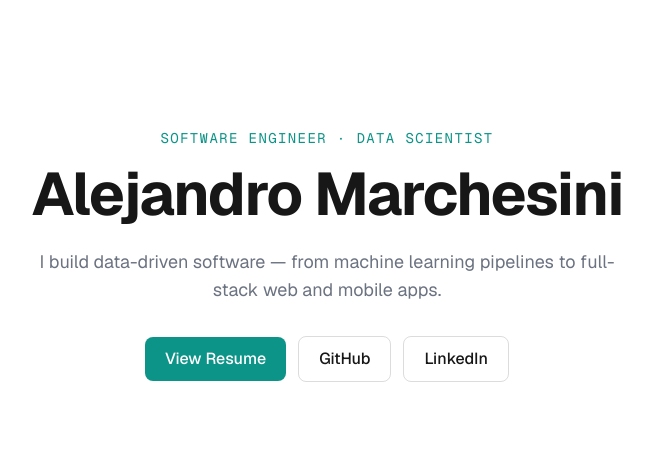
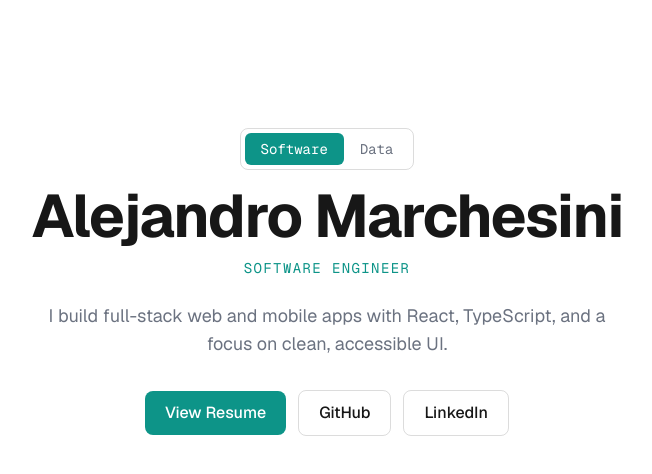
Before and after one commit to Alejandromarchesini12/portfolio-website, a Next.js app: page / in a window 1280 px wide. Shown: the top 474 px of the page, without its empty margins (313-965 px from the left). Built offline with nearby package versions, Linux system fonts and the light colour scheme.

Commit message:
Added toggle to switch resume and title

```diff
--- a/src/components/Hero.tsx
+++ b/src/components/Hero.tsx
@@ -1,20 +1,61 @@
 // This Component is to Show the Hero section of the webiste with: name, title, resume (download or view), GitHub and LinkedIn links
+"use client";
+
+import { useState } from "react";
+
+const tracks = {
+    se: {
+        label: "Software Engineer",
+        tagline: "I build full-stack web and mobile apps with React, TypeScript, and a focus on clean, accessible UI.",
+        resume: "/Alejandro-Marchesini-Resume-SE.pdf",
+    },
+    ds: {
+        label: "Data Scientist / Data Analyst",
+        tagline: "I turn data into decisions | ML pipelines, feature engineering, and analysis teams can act on.",
+        resume: "/Alejandro-Marchesini-Resume-DS.pdf",
+    },
+};
 
 export default function Hero() {
+    const [track, setTrack] = useState<"se" | "ds">("se");
+    const current = tracks[track];
+
     return (
         <section className="mx-auto max-w-3xl px-6 py-32 text-center">
-            <p className="font-mono text-sm uppercase tracking-widest text-accent">
-                Software Engineer · Data Scientist
-            </p>
+            <div className="inline-flex rounded-lg border border-foreground/15 p-1 font-mono text-sm">
+                <button
+                onClick={() => setTrack("se")}
+                className={`rounded-md px-4 py-1.5 transition ${
+                    track === "se"
+                    ? "bg-accent text-white"
+                    : "text-muted hover:text-foreground"
+                }`}
+                >
+                Software
+                </button>
+                <button
+                onClick={() => setTrack("ds")}
+                className={`rounded-md px-4 py-1.5 transition ${
+                    track === "ds"
+                    ? "bg-accent text-white"
+                    : "text-muted hover:text-foreground"
+                }`}
+                >
+                Data
+                </button>
+            </div>
             <h1 className="mt-4 text-5xl font-bold tracking-tight sm:text-6xl">
                 Alejandro Marchesini
             </h1>
+            <p className="mt-3 font-mono text-sm uppercase tracking-widest text-accent">
+                {current.label}
+            </p>
             <p className="mt-6 mx-auto max-w-xl text-lg text-muted">
-                I build data-driven software — from machine learning pipelines to full-stack web and mobile apps.
+                {current.tagline}
             </p>
             <div className="mt-8 flex flex-wrap items-center justify-center gap-3">
                 {/* Add a button to make download of the resume more evident */}
-                <a href="/Alejandro-Marchesini-Resume-SE.pdf"
+                <a href={current.resume}
                 target="_blank"
                 rel="noopener noreferrer"
                 className="rounded-lg bg-accent px-5 py-2.5 font-medium text-white transition hover:opacity-90">
```
